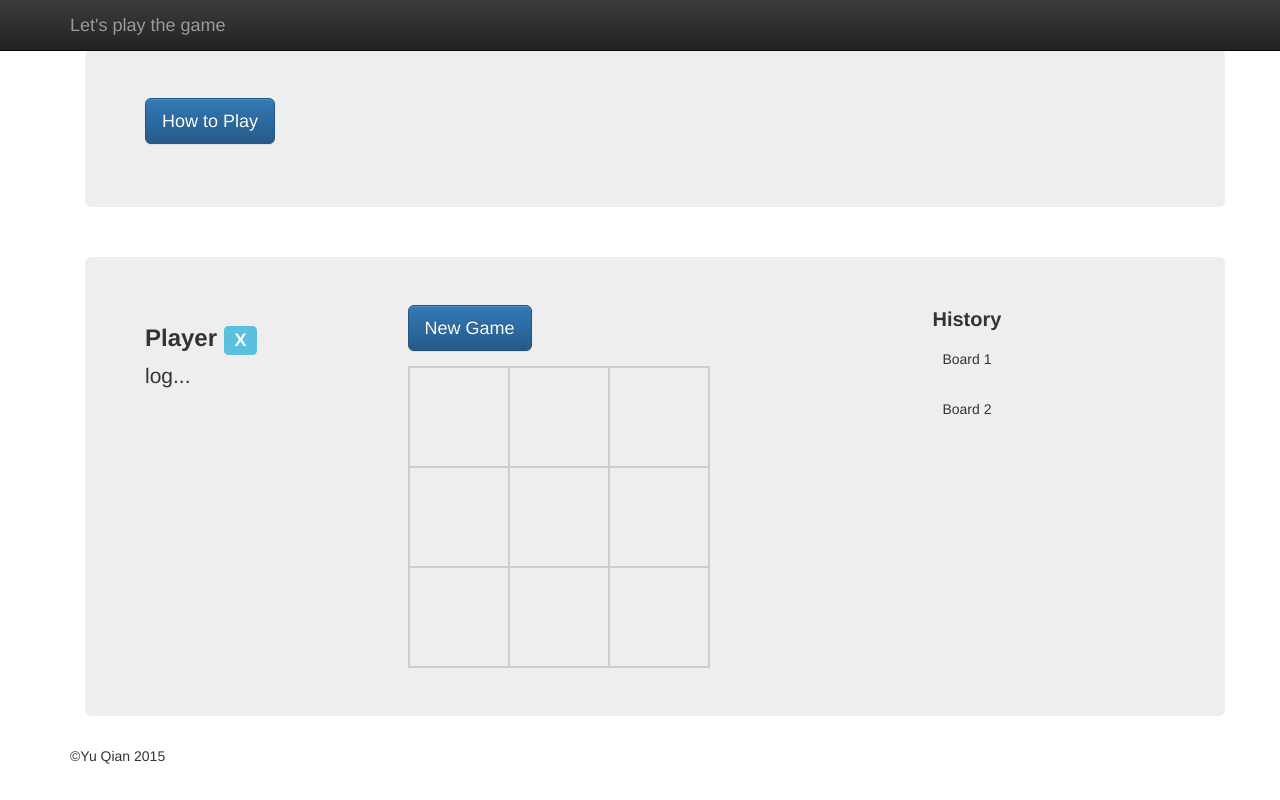
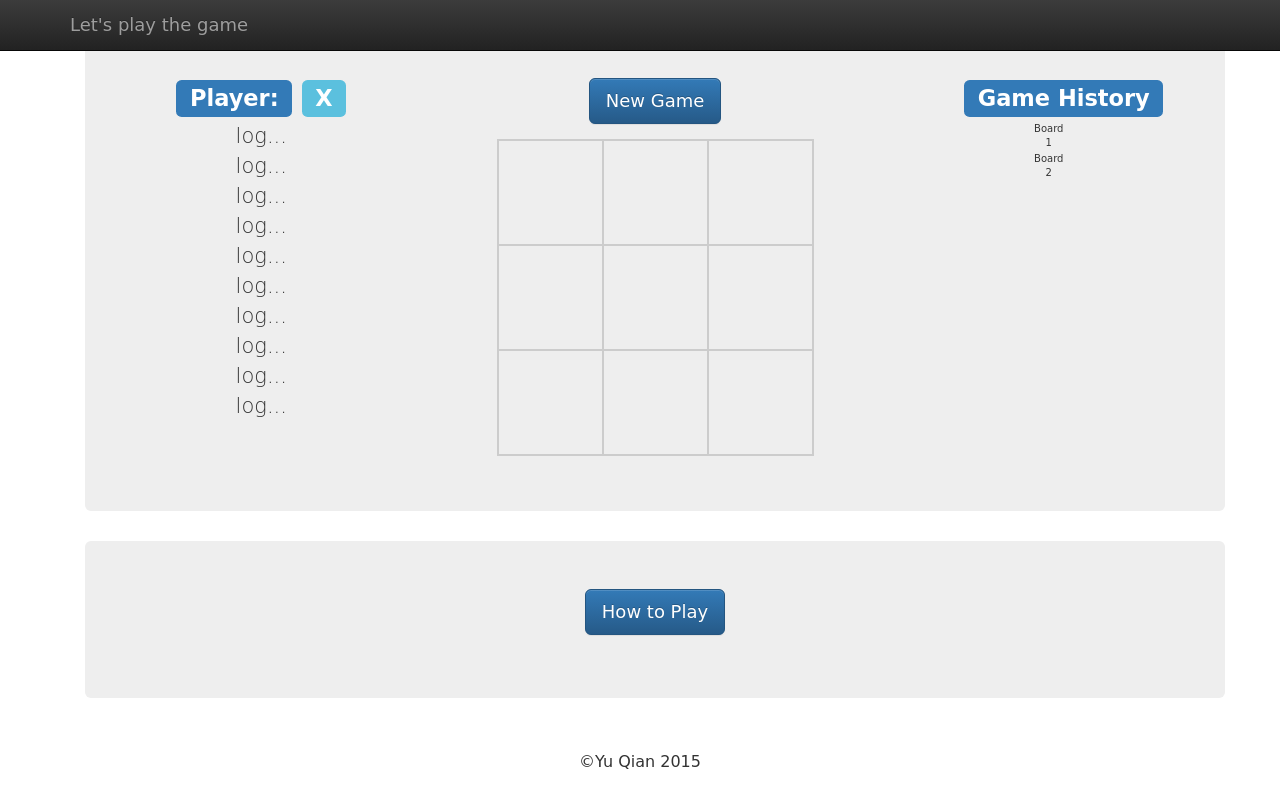
Before and after one commit to qianyu668899/PyramidGo, a Python web app: template pyramidgo/templates/index.html in a window 1280 px wide. Run offline with Jinja, Linux system fonts and the light colour scheme; the template is opened without the code that fills it, so the values that code supplies are empty.

Commit message:
Adjust board layout

```diff
--- a/pyramidgo/static/css/site.css
+++ b/pyramidgo/static/css/site.css
@@ -1,34 +1,42 @@
 body{
 　 text-align: center;
-   padding-top: 50px;
-   padding-bottom: 20px;
+   padding-top: 10px;
+   padding-bottom: 10px;
+   font-size: 16px;
+   font-family: 'Comic Sans MS', Helvetica, sans-serif;
 }
 
 #board table {
   margin-left:auto;
   margin-right:auto;
-  width: 300px;
+  width: 331px;
   -webkit-user-select: none;
+  -moz-border-radius:10px;
+  -webkit-border-radius:10px;
+  border-radius: 6px;
+  text-align: center;
 }
 #board td {
-  height: 100px;
-  width: 100px;
+  height: 105px;
+  width: 105px;
   text-align: center;
-  font-size: 30px;
+  font-size: 72px;
   border: 2px solid #cccccc;
-  -webkit-border-radius: 10px;
+  -webkit-border-radius: 6px;
 }
+
 #history table {
   margin-left:auto;
   margin-right:auto;
   width: 200px;
   -webkit-user-select: none;
+  text-align: center;
 }
 #history td {
-  height: 50px;
-  width: 50px;
+  height: 30px;
+  width: 30px;
   text-align: center;
-  font-size: １0px;
+  font-size: 10px;
   -webkit-border-radius: 10px;
 }
 
@@ -49,3 +57,39 @@ th {
 .O-marker:before {
   content: "O";
 }
+
+.display-table{
+    display: table;
+    table-layout: fixed;
+}
+
+.display-cell{
+    display: table-cell;
+    vertical-align: top;
+    text-align: center;
+    float: none;
+}
+
+p {
+  text-align: center;
+}
+
+.col-md-6 {
+   text-align:center;
+}
+
+.col-md-3 {
+   text-align:center;
+}
+
+.col-md-6 table {
+   display:inline-block;
+}
+
+.col-md-6 span {
+   display:inline-block;
+}
+
+.col-md-3 table {
+   display:inline-block;
+}
--- a/pyramidgo/templates/index.html
+++ b/pyramidgo/templates/index.html
@@ -15,37 +15,33 @@
 </head>
 
 <body onload="init();">
+
 <div class="container">
+
    <div class="navbar navbar-inverse navbar-fixed-top" role="navigation">
         <div class="container">
             <div class="navbar-header">
-                <button type="button" class="navbar-toggle" data-toggle="collapse" data-target=".navbar-collapse">
-                    <span class="sr-only">Toggle navigation</span>
-                    <span class="icon-bar">1</span>
-                    <span class="icon-bar">2</span>
-                    <span class="icon-bar">3</span>
-                </button>
                 <a class="navbar-brand">Let's play the game</a>
             </div>
         </div>
    </div>
 
-   <div class="container">
-       <div class="jumbotron">
-           <p><a class="btn btn-lg btn-primary" id="how_to_play" href="#todo" role="button" data-toggle="collapse">How to Play</a></p>
-           <p id="how_to_play_content"> </p>
-       </div>
-　　</div>
-
+   <!-- The container is for game-->
    <div class="container">
        <div class="jumbotron">
            <div class="row">
               <div class="col-md-3">
-                  <h3><strong>Player</strong>&nbsp;<span class="label label-info" id="current_player">X</span></h3>
-                  <p>log...</p>
+                  <h2>
+                      <span class="label label-primary">Player:</span>
+                      <span class="label label-info" id="current_player">X</span>
+                  </h2>
+                  <p>log...<br>log...<br>log...<br>log...<br>log...<br>log...<br>log...<br>log...<br>log...<br>log...<br>
+
+                  </p>
               </div>
+
               <div class="col-md-6">
-                <p> <a class="btn btn-lg btn-primary" id="new_game" role="button">New Game</a></p>
+                <h2><p> <a class="btn btn-lg btn-primary" id="new_game" role="button">New Game</a></p></h2>
                 <table id="board">
                   <tr>
                     <td id="0"></td>
@@ -63,17 +59,14 @@
                     <td id="8"></td>
                   </tr>
                 </table>
-                  <div class="alert alert-warning" role="alert" id="warning_alert">
-                      <strong>Warning!</strong><p id="warning">...</p>
-                  </div>
+                <div class="alert alert-warning" role="alert" id="warning_alert">
+                    <strong>Warning!</strong><p id="warning">...</p>
+                </div>
               </div>
+
               <div class="col-md-3">
+                <h2>　<span class="label label-primary">Game History</span></h2>
                 <table data-toggle="table" id="history">
-                    <thead>
-                        <tr>
-                            <th>History</th>
-                        </tr>
-                    </thead>
                     <tbody>
                         <tr>
                             <td id="h0">Board 1</td>
@@ -88,9 +81,17 @@
        </div>
    </div>
 
-   <div class="footer">
+   <!--The container for additional information-->
+   <div class="container">
+       <div class="jumbotron">
+           <p><a class="btn btn-lg btn-primary" id="how_to_play" href="#todo" role="button" data-toggle="collapse">How to Play</a></p>
+           <p id="how_to_play_content"> </p>
+       </div>
+　　</div>
+
+   <footer>
       <p>©Yu Qian 2015</p>
-   </div>
+   </footer>
 </div>
    <script src="../static/js/jquery-1.11.3.min.js"></script>
    <script src="../static/js/bootstrap.min.js"></script>
```
